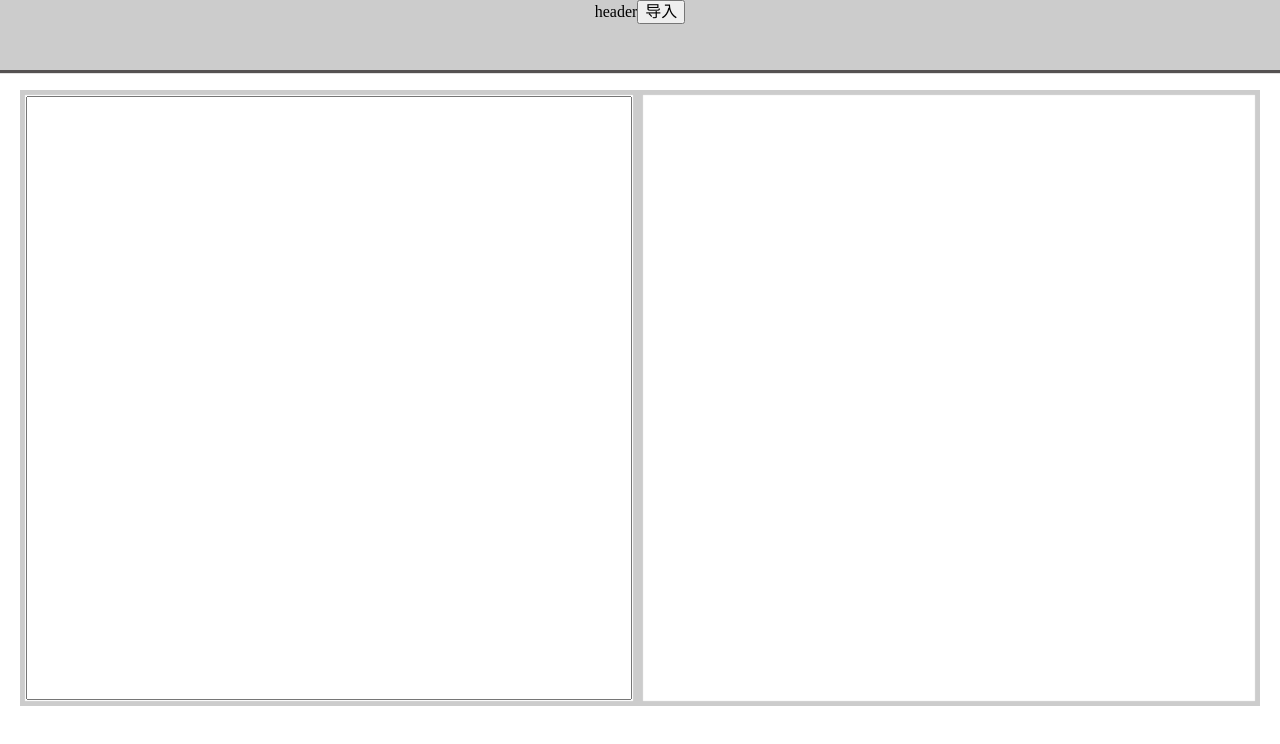
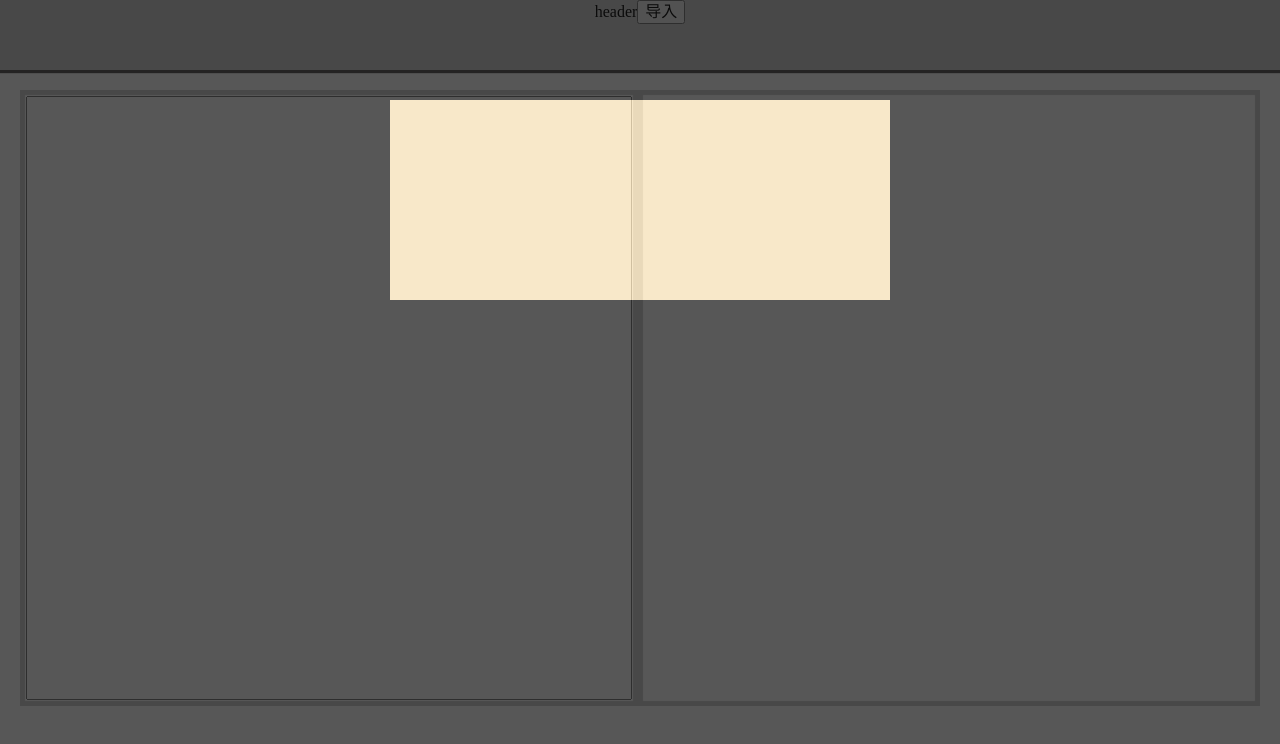
Before and after one commit to physihan/html2md, a React app: page / in a window 1280 px wide. Both pictures are taken after a click on the button "导入". Built offline with nearby package versions, Linux system fonts and the light colour scheme.

Commit message:
添加蒙层

```diff
--- a/package.json
+++ b/package.json
@@ -22,9 +22,9 @@
   "dependencies": {
     "breakdance": "^3.0.1",
     "marked": "^0.3.6",
-    "react": "^15.6.1",
-    "react-dom": "^15.6.1",
-    "react-markings": "^1.1.4",
+    "react": "^16.0.0",
+    "react-dom": "^16.0.0",
+    "react-markings": "^1.1.6",
     "to-markdown": "^3.0.3"
   },
   "devDependencies": {
--- a/src/components/Header.js
+++ b/src/components/Header.js
@@ -1,14 +1,30 @@
 import React, { Component } from 'react';
+import ImportHTML from './ImportHTML'
 
 class Header extends Component {
+  constructor() {
+    super();
+    this.state = {
+      openModal: false
+    };
+  }
   importMD() {
-    alert('ss');
+    // alert('ss');
+    this.setState({
+      openModal: true
+    });
+  }
+  closeMD() {
+    this.setState({
+      openModal: false
+    });
   }
   render() {
     return (
       <header className="header">
         header
-        <button onClick={this.importMD}>导入</button>
+        <button onClick={this.importMD.bind(this)}>导入</button>
+        {this.state.openModal ? <ImportHTML/> : ''}
       </header>
     );
   }
--- /dev/null
+++ b/src/components/ImportHTML.js
@@ -0,0 +1,23 @@
+import React, { Component } from 'react';
+import Modal from '../utils/Modal'
+import PropTypes from 'prop-types';
+
+class ImportHTML extends Component {
+    render() {
+        return (
+           <Modal>
+
+           <div className="modal-main">
+<iframe src="" frameborder="0"></iframe>
+
+           </div>
+           </Modal>
+        );
+    }
+}
+
+ImportHTML.propTypes = {
+
+};
+
+export default ImportHTML;
--- /dev/null
+++ b/src/utils/Modal.js
@@ -0,0 +1,23 @@
+import React, { Component } from 'react';
+import ReactDOM from 'react-dom';
+
+class Modal extends Component {
+  constructor(props) {
+    super(props);
+    this.container = document.createElement('div');
+    // this.status='on'
+  }
+
+
+  componentDidMount() {
+    document.body.appendChild(this.container);
+  }
+
+  componentWillUnmount() {
+    document.body.removeChild(this.container);
+  }
+  render() {
+    return ReactDOM.createPortal(<div className="modal">{this.props.children}</div> , this.container);
+  }
+}
+export default Modal
--- a/style.scss
+++ b/style.scss
@@ -36,3 +36,20 @@
   padding: 8px;
   /* flex:0.5; */
 }
+.modal{
+  position: fixed;
+  top:0;
+  left:0;
+
+  height: 100%;
+  width: 100%;
+  background: #111;
+  opacity: 0.7;
+
+}
+.modal-main{
+margin: 100px auto;
+background: wheat;
+width:500px;
+height: 200px;
+}
```
Also changed, not shown: style.css, 2 other files.
